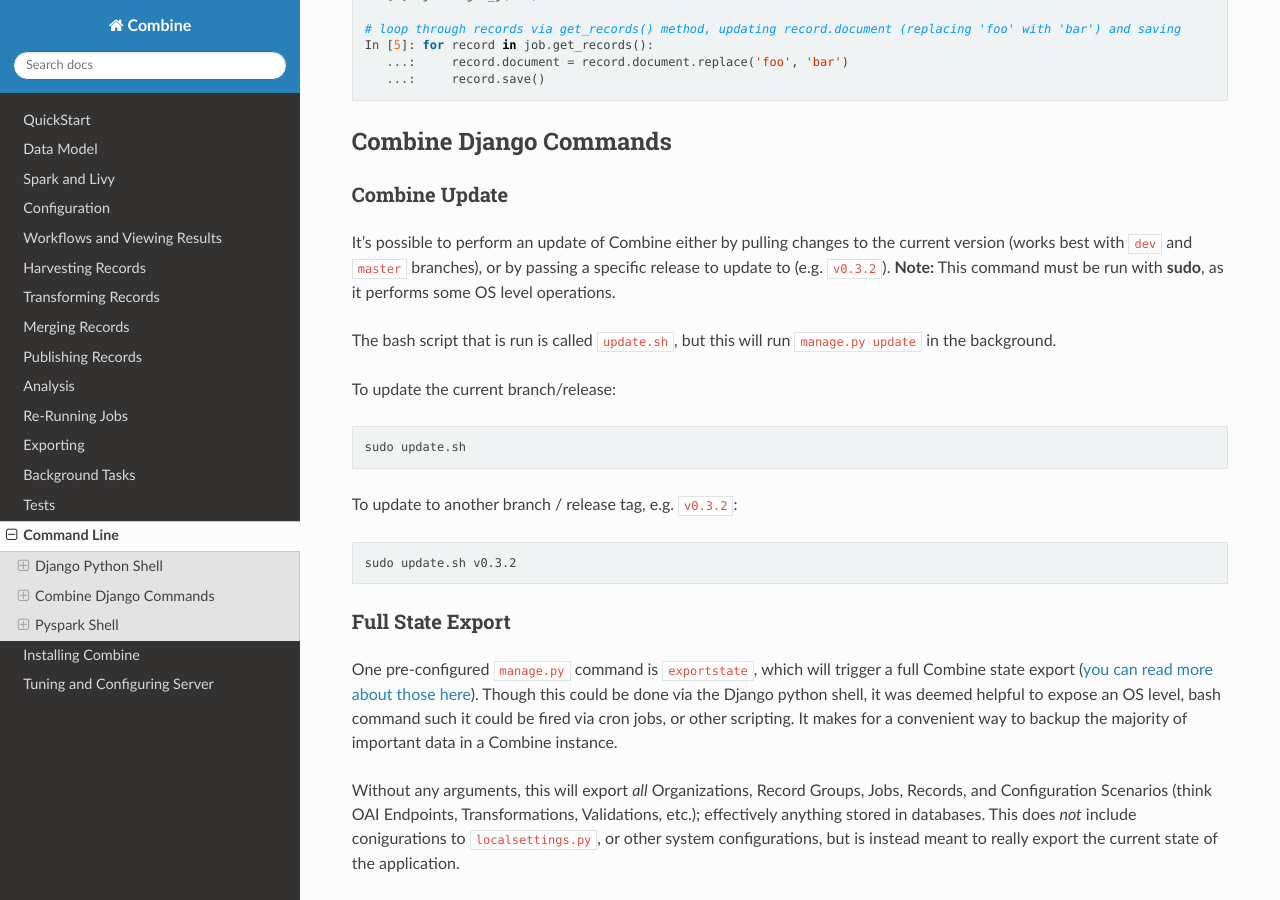
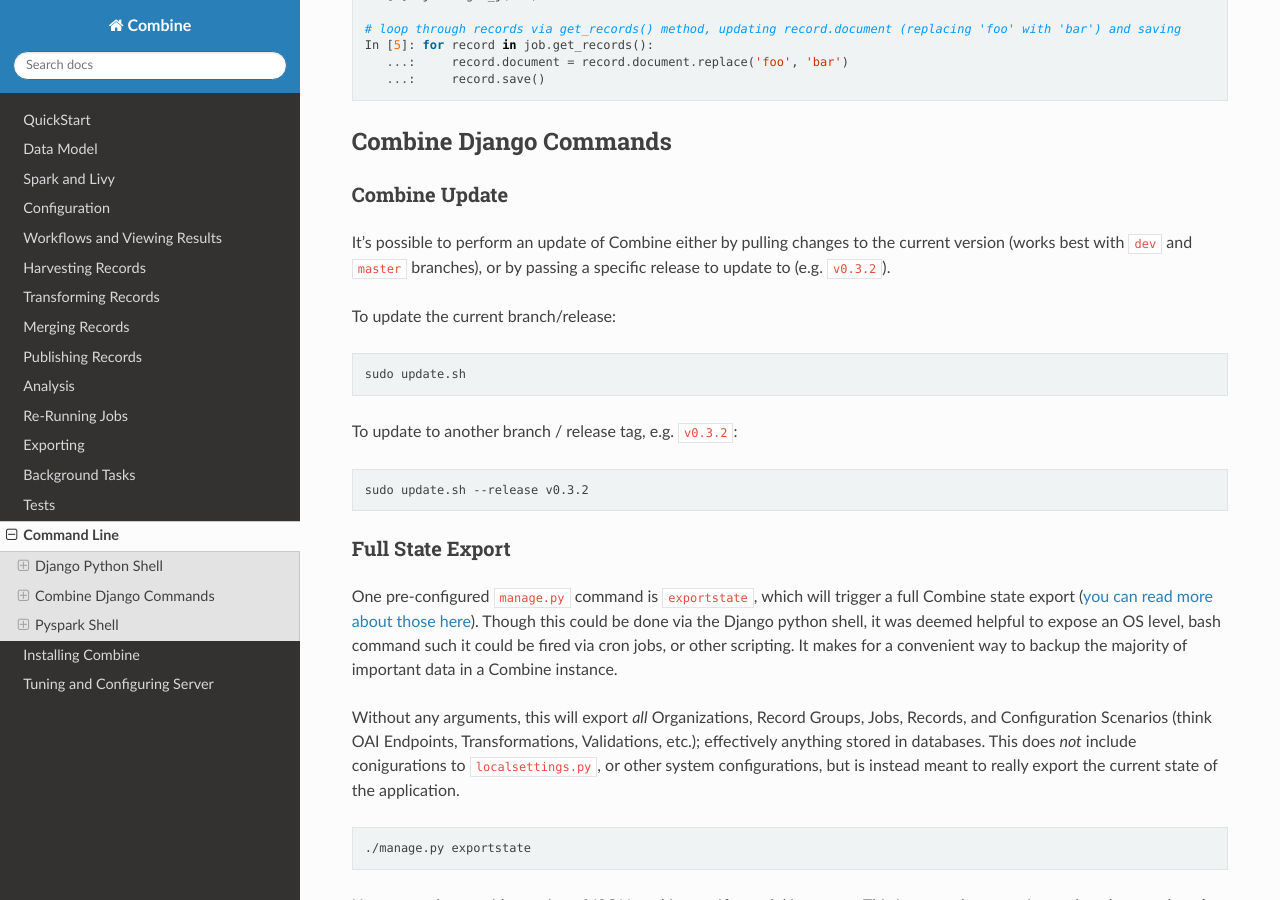
Before and after one commit to MI-DPLA/combine, a Sphinx documentation site: the page built from docs/command_line.rst, in a window 1280 px wide and 900 px high, scrolled down 1857 px. Built offline with Sphinx 7.4.7 and the Read the Docs theme 2.0.0, drawn with Linux system fonts in a browser that asks for light colours.

Commit message:
removing sudo reqs

```diff
--- a/docs/command_line.rst
+++ b/docs/command_line.rst
@@ -111,9 +111,7 @@
 Combine Update
 --------------
 
-It's possible to perform an update of Combine either by pulling changes to the current version (works best with ``dev`` and ``master`` branches), or by passing a specific release to update to (e.g. ``v0.3.2``).  **Note:** This command must be run with **sudo**, as it performs some OS level operations.
-
-The bash script that is run is called ``update.sh``, but this will run ``manage.py update`` in the background.
+It's possible to perform an update of Combine either by pulling changes to the current version (works best with ``dev`` and ``master`` branches), or by passing a specific release to update to (e.g. ``v0.3.2``).
 
 To update the current branch/release:
 
@@ -125,7 +123,7 @@
 
 .. code-block:: bash
 
-    sudo update.sh v0.3.2
+    sudo update.sh --release v0.3.2
 
 
 Full State Export
```
Also changed, not shown: 2 other files.
